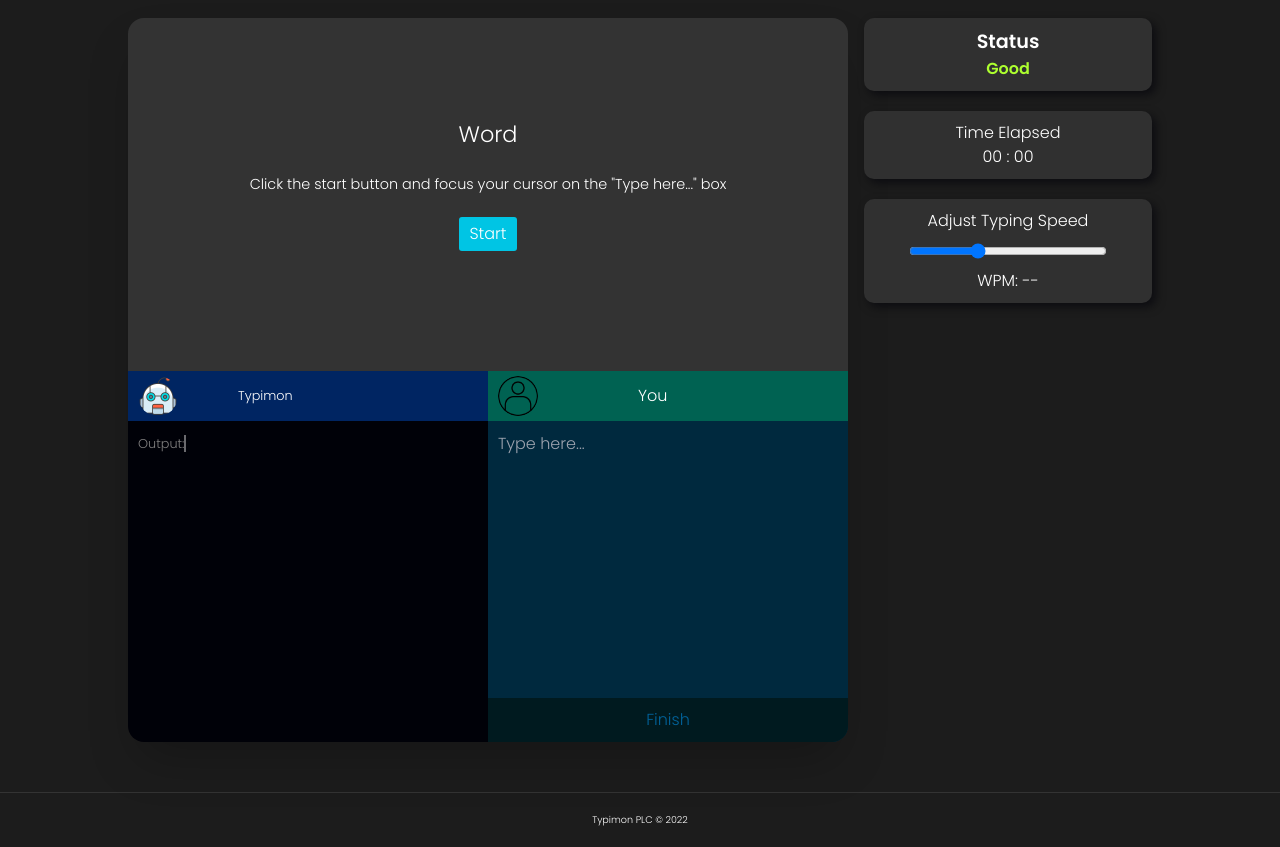
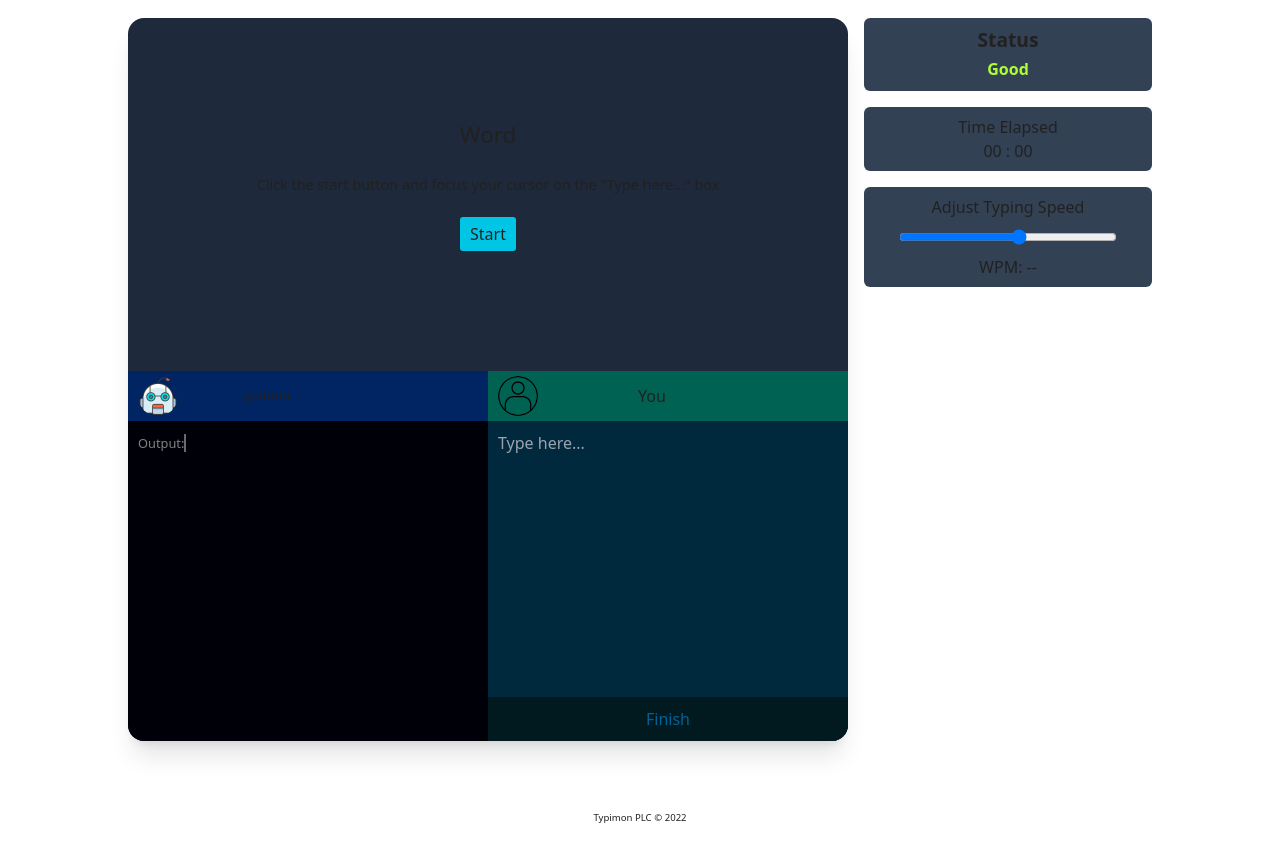
Before and after one commit to benjaminnkem/typimon.github.io, a website: page pages/play.html in a window 1280 px wide. Shown: the part 78-925 px from the top of the page. Drawn offline with Linux system fonts and the light colour scheme.

Commit message:
Fixed more styles

```diff
--- a/css/play.css
+++ b/css/play.css
@@ -107,19 +107,6 @@
   color: rgb(0, 98, 154);
 }
 
-#side-bar > div {
-  margin-bottom: 20px;
-
-  padding: 10px 20px;
-
-  background-color: rgb(48, 48, 48);
-  transition: 0.4s;
-  text-align: center;
-
-  width: 100%;
-  border-radius: 10px;
-  box-shadow: 4px 4px 10px #00010894;
-}
 
 #status-box.playerError {
   width: auto;
--- a/css/shared.css
+++ b/css/shared.css
@@ -1,17 +1,27 @@
 :root {
-  --primary-text-color: #fff;
-  --primary-background-color: #1c1c1c;
-  --primary-background-gray: #333;
+  --primary-text-color: #212121;
+  --primary-background-color: #fff;
 
   --accent-color: rgb(0, 197, 228);
   --accent-color-light: rgb(2, 213, 246);
 }
 
+@media (prefers-color-scheme: dark) {
+  :root {
+    --primary-text-color: #fff;
+    --primary-background-color: #0f172a;
+
+    --accent-color: rgb(0, 197, 228);
+    --accent-color-light: rgb(2, 213, 246);
+  }
+}
+
 body {
   background-color: var(--primary-background-color);
   color: var(--primary-text-color);
-  font-family: "Poppins", sans-serif, system-ui, -apple-system, BlinkMacSystemFont, "Segoe UI", Roboto, Oxygen, Ubuntu,
-    Cantarell, "Open Sans", "Helvetica Neue", sans-serif;
+  font-family: system-ui, -apple-system, BlinkMacSystemFont, "Segoe UI", Roboto, Oxygen, Ubuntu, Cantarell, "Open Sans",
+    "Helvetica Neue", sans-serif;
+  transition: color 0.5s, background-color 0.5s;
 }
 
 footer {
@@ -19,8 +29,6 @@ footer {
   text-align: center;
   font-size: 0.6rem;
   padding: 20px 0;
-
-  border-top: 1px solid var(--primary-background-gray);
 }
 
 #__bot__type {
--- a/pages/play.html
+++ b/pages/play.html
@@ -7,9 +7,6 @@
     <link rel="stylesheet" href="/css/shared.css" />
     <link rel="stylesheet" href="/css/play.css" />
     <link rel="stylesheet" href="/dist/output.css" />
-    <link rel="preconnect" href="https://fonts.googleapis.com" />
-    <link rel="preconnect" href="https://fonts.gstatic.com" crossorigin />
-    <link href="https://fonts.googleapis.com/css2?family=Poppins:wght@100;300;600&display=swap" rel="stylesheet" />
     <script src="/js/jquery-min.js" defer></script>
     <script src="/js/play.js" defer></script>
     <title>Typimon - Practice</title>
@@ -23,8 +20,8 @@
           <nav id="navbar">
             <ul class="flex items-center space-x-4">
               <li><a href="/" class="nav-links">Home</a></li>
-              <li><a href="/pages/play.html" class="nav-links">Play</a></li>
-              <li><a href="#" class="nav-links">Developer</a></li>
+              <li><a href="/pages/play.html" class="nav-links">Play 🚀</a></li>
+              <li><a href="#" class="nav-links">Developer ⚗</a></li>
             </ul>
           </nav>
         </div>
@@ -33,7 +30,7 @@
 
     <main>
       <div id="root" class="max-w-[1024px] mx-auto">
-        <div id="main__ga" class="rounded-2xl overflow-hidden shadow-2xl">
+        <div id="main__ga" class="rounded-2xl overflow-hidden shadow-xl bg-slate-800">
           <section id="displayer">
             <h3 style="font-size: 1.4rem">Word</h3>
             <p id="randword__displayer">Click the start button and focus your cursor on the "Type here..." box</p>
@@ -86,6 +83,7 @@
                       rows="10"
                       style="resize: none"
                       placeholder="Type here..."
+                      class="focus:outline-none active:outline-none border-2 border-transparent focus:border-slate-600 active:border-slate-600 duration-200"
                     ></textarea>
                     <button id="finish__btn" disabled>Finish</button>
                   </div>
@@ -96,18 +94,20 @@
         </div>
 
         <aside id="side-bar">
-          <div id="status-box">
+          <div class="space-y-4">
+            <div id="status-box" class="bg-slate-700 rounded-md p-2 duration-200 hover:rounded-lg text-center">
               <span>Status</span>
-            <p id="status-text">Good</p>
+              <p id="status-text" class="text-lg font-bold text-[#adff2f]">Good</p>
             </div>
-          <div>
+            <div class="bg-slate-700 rounded-md p-2 duration-200 hover:rounded-lg text-center">
               <h3>Time Elapsed</h3>
               <p id="time-displayer"><span id="min__display">00</span> : <span id="sec__display">00</span></p>
             </div>
-          <div id="slider-box">
+            <div id="slider-box" class="bg-slate-700 rounded-md p-2 duration-200 hover:rounded-lg text-center">
               <h3>Adjust Typing Speed</h3>
-            <input type="range" name="typimonSpeed" id="typimonSpeed" min="0" max="900" step="100" value="300" />
+              <input type="range" name="typimonSpeed" id="typimonSpeed" min="0" max="900" step="100" value="500" />
               <p>WPM: <span id="wpm__text">--</span></p>
+            </div>
           </div>
         </aside>
       </div>
```
Also changed, not shown: index.html (+2 -5 lines), dist/output.css. Lines whose indentation alone changed are shown as unchanged.
